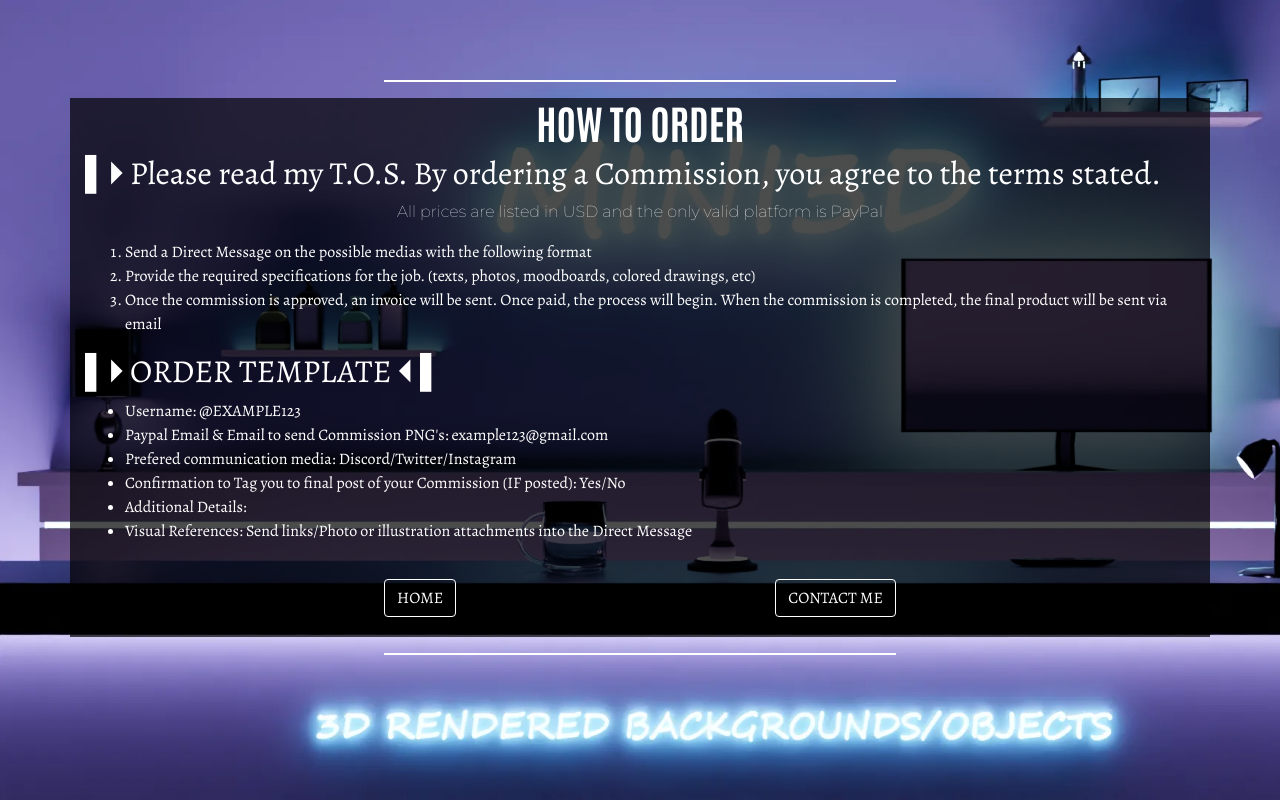
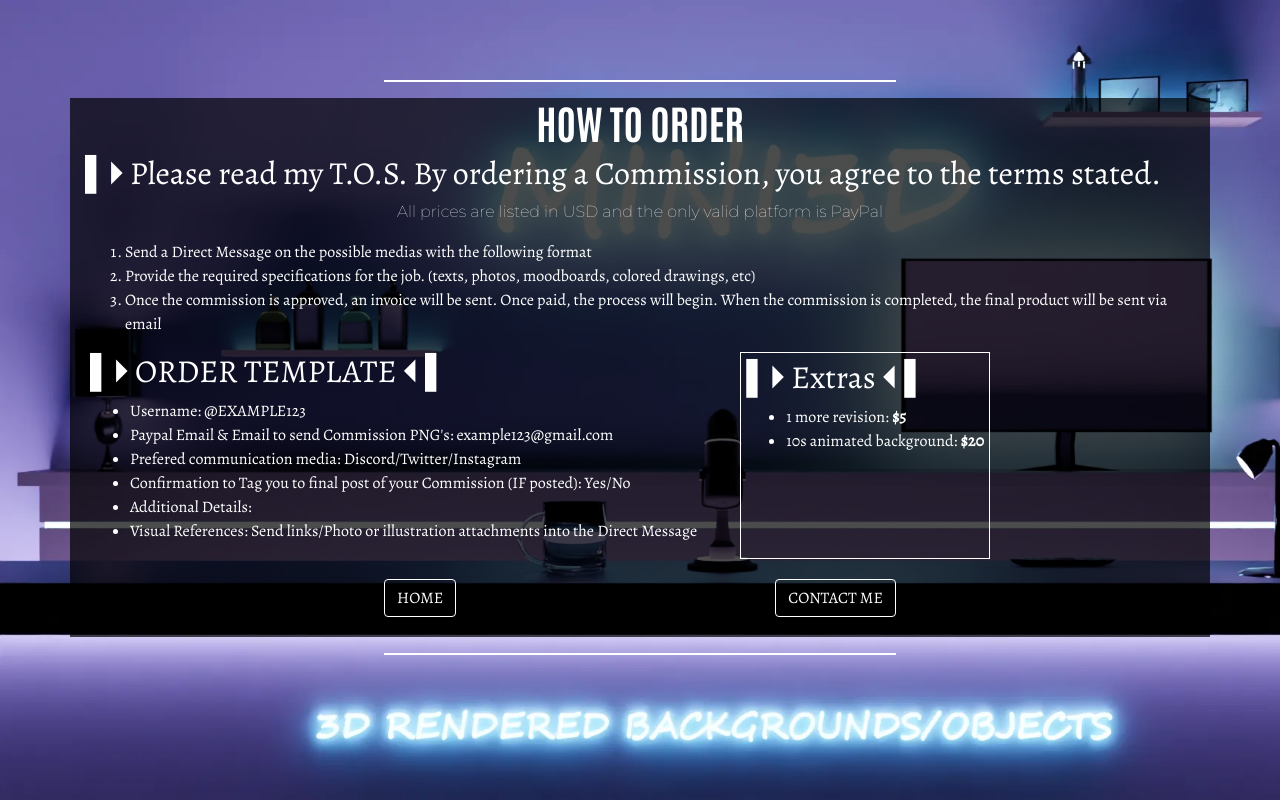
Before and after one commit to webpage-ui/mini3d, a plain HTML site: page order.html in a window 1280 px wide. Drawn offline with nearby package versions, Linux system fonts and the light colour scheme.

Commit message:
Added new information and format

```diff
--- a/order.html
+++ b/order.html
@@ -25,15 +25,28 @@
                             <li>Provide the required specifications for the job. (texts, photos, moodboards, colored drawings, etc)</li>
                             <li>Once the commission is approved, an invoice will be sent. Once paid, the process will begin. When the commission is completed, the final product will be sent via email</li>
                         </ol>
+                        <div class="row">
+                            <div class="column">
                                 <h2>▌⏵ ORDER TEMPLATE ⏴ ▌</h2>
                                 <ul>
                                     <li>Username: @EXAMPLE123</li>
-                            <li>Paypal Email & Email to send Commission PNG's: example123@gmail.com </li>
+                                    <li>Paypal Email & Email to send Commission PNG's: example123@gmail.com</li>
                                     <li>Prefered communication media: Discord/Twitter/Instagram</li>
                                     <li>Confirmation to Tag you to final post of your Commission (IF posted): Yes/No</li>
                                     <li>Additional Details:</li>
                                     <li>Visual References: Send links/Photo or illustration attachments into the Direct Message</li>
                                 </ul>
+                            </div>
+                            <div class="column, column-extra">
+                                <div class="content">
+                                    <h2>▌⏵ Extras ⏴ ▌</h2>
+                                    <ul>
+                                        <li>1 more revision: <strong>$5</strong></li>
+                                        <li>10s animated background: <strong>$20</strong></li>
+                                    </ul>
+                                </div>
+                            </div>
+                        </div>
                         <div class="button-container">
                             <a href="./index.html"><button class="btn text-white border-white mask">HOME</button></a>
                             <a href="./contact.html"><button class="btn text-white border-white mask">CONTACT ME</button></a>
--- a/static/css/styles.css
+++ b/static/css/styles.css
@@ -67,7 +67,17 @@ button:hover{
 }
 .column{
     flex: 50%;
+}
+.column-margin{
+    flex: 50%;
     border: 1px solid white;
+}
+.column-extra{
+    border: 1px solid white;
+    margin-right: 200px;
+}
+.column-extra .content{
+    padding: 5px;
 }
 .profile-image{
     display: flex;
```
Also changed, not shown: index.html (+2 -2 lines). Lines whose indentation alone changed are shown as unchanged.
